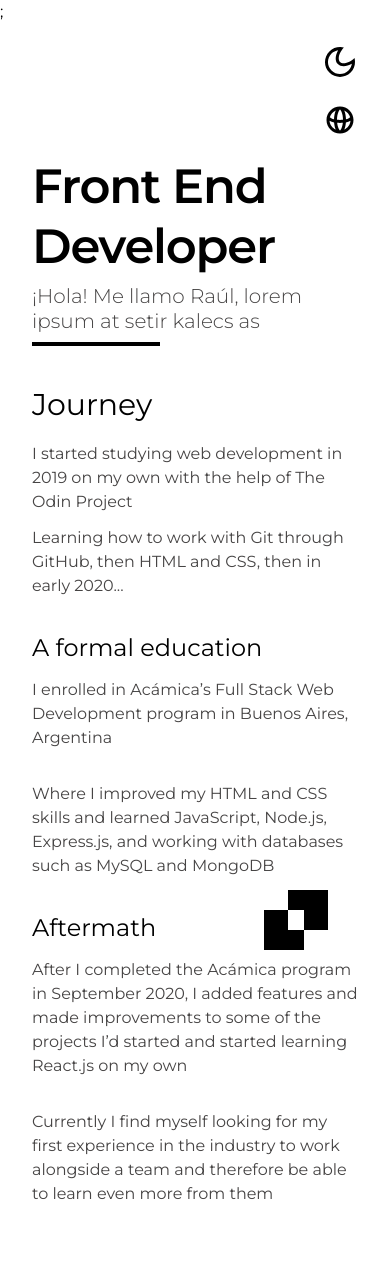
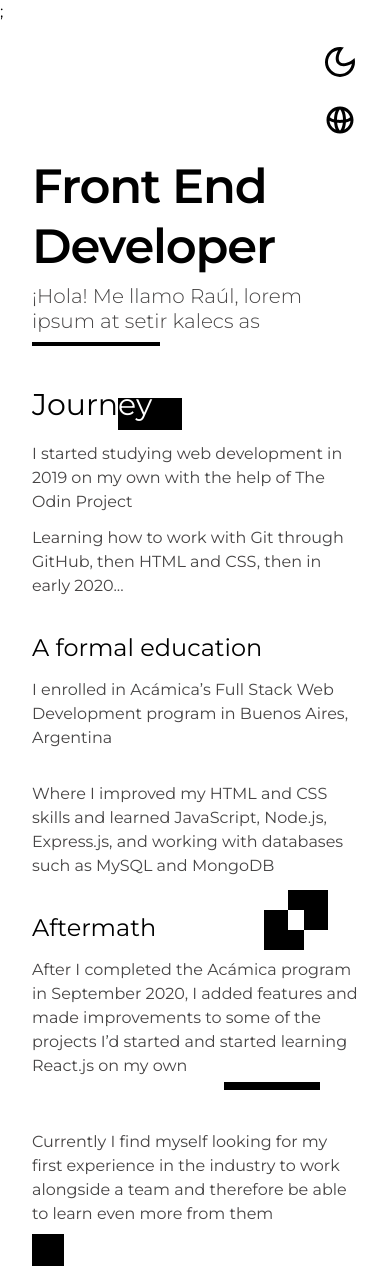
Before and after one commit to raulandreroman/new-portfolio, a React (Create React App) app: page / in a window 390 px wide. Before the commit the page ends 1222 px from the top, so only its background shows below. Built offline with nearby package versions, Linux system fonts and the light colour scheme.

Commit message:
:boom: feat: Header finished with complete styles
-Mobile view only at the moment

```diff
--- a/src/components/About/index.js
+++ b/src/components/About/index.js
@@ -16,9 +16,9 @@
       </div>
       <div>
         {paragraphs.map((paragraph, key) => {
-          const { title, content } = paragraph;
+          const { title, content, style } = paragraph;
 
-          return <Paragraph title={title} content={content} key={key} theme={theme} id={key} />;
+          return <Paragraph title={title} content={content} key={key} theme={theme} style={style} />;
         })}
       </div>
     </section>
--- a/src/components/Paragraph/index.js
+++ b/src/components/Paragraph/index.js
@@ -1,24 +1,38 @@
 import React from 'react';
 
 export default function Paragraph(props) {
-  const { title, content, theme, id } = props;
+  const { title, content, theme,style } = props;
 
-  return !title && id !== 3 ? (
+  return !title && !style ? (
     <p className={`text-${theme}-primary my-3`}>{content}</p>
-  ) : id === 3 ? (
+  ) : style==='doubleSquare' ? (
+    //Adds 2 square-ish divs for design purposes
     <>
       <p className={`text-${theme}-primary my-3`}>{content}</p>
-      <div className='absolute'>
-      <div
-        className={`relative self-end left-64 w-10 h-10 bg-${theme}-secondary`}
-      />
-      <div
-        className={`relative self-end left-56 w-10 h-10 bottom-5 blend-difference bg-white`}
-      />
+      <div className="absolute">
+        <div className={`relative left-64 w-10 h-10 bg-${theme}-secondary`} />
+        <div
+          className={`relative left-56 w-10 h-10 bottom-5 blend-difference bg-white`}
+        />
       </div>
     </>
+  ) : style === 'thinRectangle' ? (
+    <div className="my-8">
+      <h4 className={`text-${theme}-secondary`}>{title}</h4>
+      <p className={`text-${theme}-primary my-3`}>{content}</p>
+      <div
+        className={`relative left-48 w-24 h-2 bottom-2 bg-${theme}-secondary`}
+      />
+    </div>
+  ) : style === 'singleSquare' ? (
+    <>
+      <p className={`text-${theme}-primary my-3`}>{content}</p>
+      <div
+        className={`relative w-8 h-8 bottom-1 bg-${theme}-secondary`}
+      />
+    </>
   ) : (
-    <div className='my-8'>
+    <div className="my-8">
       <h4 className={`text-${theme}-secondary`}>{title}</h4>
       <p className={`text-${theme}-primary my-3`}>{content}</p>
     </div>
--- a/src/data/aboutContent.json
+++ b/src/data/aboutContent.json
@@ -13,14 +13,17 @@
     },
     {
         "title": "",
-        "content": "Where I improved my HTML and CSS skills and learned JavaScript, Node.js, Express.js, and working with databases such as MySQL and MongoDB"
+        "content": "Where I improved my HTML and CSS skills and learned JavaScript, Node.js, Express.js, and working with databases such as MySQL and MongoDB",
+        "style": "doubleSquare"
     },
     {
         "title": "Aftermath",
-        "content": "After I completed the Acámica program in September 2020, I added features and made improvements to some of the projects I’d started and started learning React.js on my own"
+        "content": "After I completed the Acámica program in September 2020, I added features and made improvements to some of the projects I’d started and started learning React.js on my own",
+        "style": "thinRectangle"
     },
     {
         "title": "",
-        "content": "Currently I find myself looking for my first experience in the industry to work alongside a team and therefore be able to learn even more from them"
+        "content": "Currently I find myself looking for my first experience in the industry to work alongside a team and therefore be able to learn even more from them",
+        "style": "singleSquare"
     }
 ]
--- a/src/styles/main.css
+++ b/src/styles/main.css
@@ -133,8 +133,7 @@
  * Correct the inability to style clickable types in iOS and Safari.
  */
 
-button,
-[type="button"] {
+button {
   -webkit-appearance: button;
 }
 
@@ -142,8 +141,7 @@
  * Remove the inner border and padding in Firefox.
  */
 
-button::-moz-focus-inner,
-[type="button"]::-moz-focus-inner {
+button::-moz-focus-inner {
   border-style: none;
   padding: 0;
 }
@@ -152,8 +150,7 @@
  * Restore the focus styles unset by the previous rule.
  */
 
-button:-moz-focusring,
-[type="button"]:-moz-focusring {
+button:-moz-focusring {
   outline: 1px dotted ButtonText;
 }
 
@@ -477,6 +474,14 @@
   height: 0.25rem;
 }
 
+.h-2{
+  height: 0.5rem;
+}
+
+.h-8{
+  height: 2rem;
+}
+
 .h-10{
   height: 2.5rem;
 }
@@ -540,12 +545,24 @@
   position: relative;
 }
 
+.bottom-1{
+  bottom: 0.25rem;
+}
+
+.bottom-2{
+  bottom: 0.5rem;
+}
+
 .bottom-5{
   bottom: 1.25rem;
 }
 
 .right-8{
   right: 2.15rem;
+}
+
+.left-48{
+  left: 12rem;
 }
 
 .left-56{
@@ -590,12 +607,20 @@
   color: rgba(255, 255, 255, var(--text-opacity));
 }
 
+.w-8{
+  width: 2rem;
+}
+
 .w-10{
   width: 2.5rem;
 }
 
 .w-16{
   width: 4rem;
+}
+
+.w-24{
+  width: 6rem;
 }
 
 .w-32{
```
